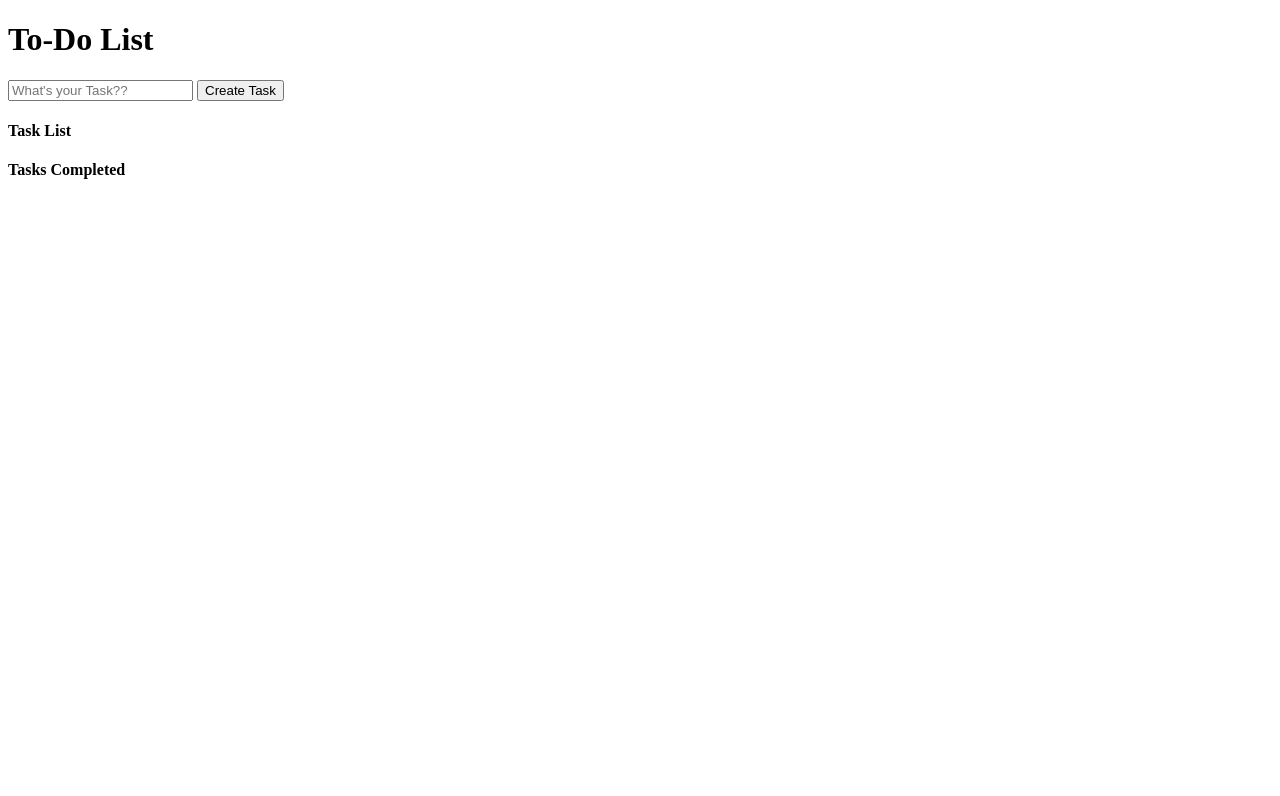
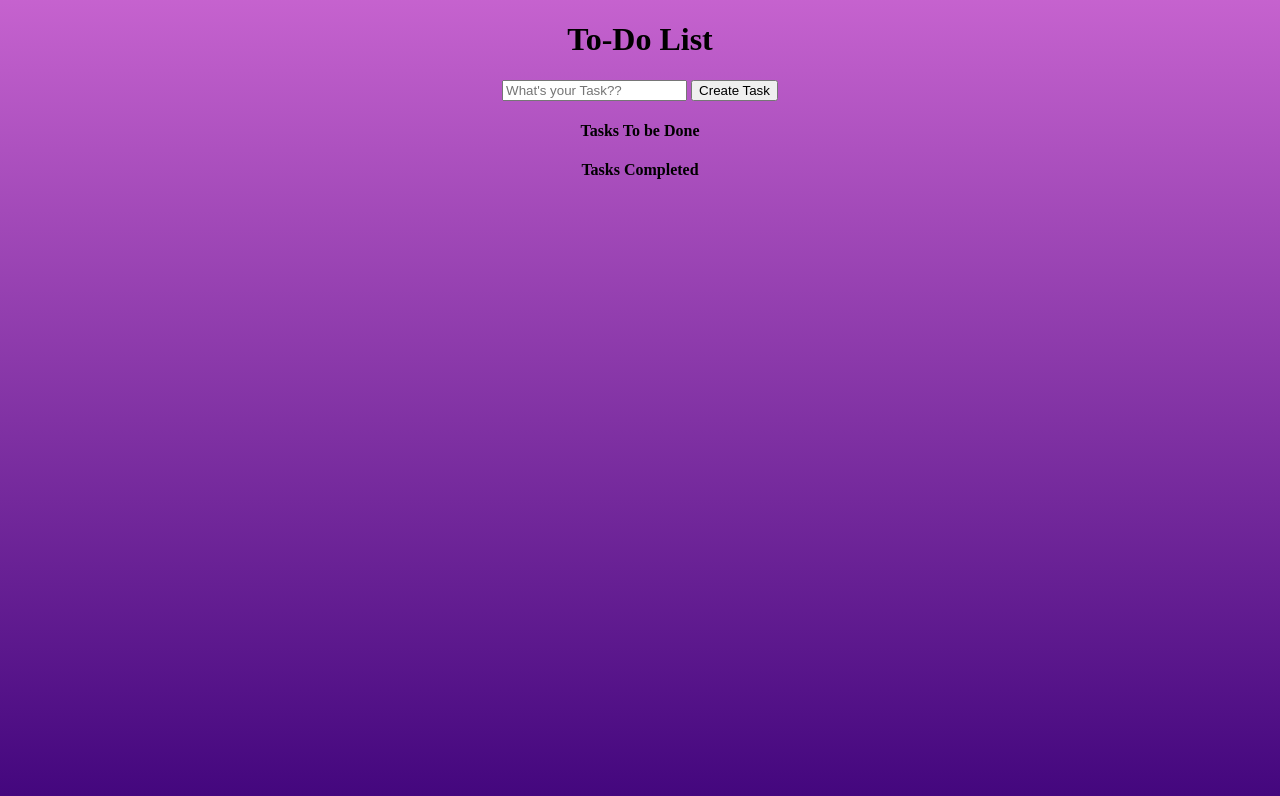
Before and after one commit to ranaashutosh31/To-Do-List-WebApp, a plain HTML site: page index.html in a window 1280 px wide. Drawn offline with Linux system fonts and the light colour scheme.

Commit message:
Add files via upload

```diff
--- a/index.html
+++ b/index.html
@@ -5,6 +5,8 @@
     <meta http-equiv="X-UA-Compatible" content="IE=edge">
     <meta name="viewport" content="width=device-width, initial-scale=1.0">
     <title>Document</title>
+<!-- SELF CSS -->
+    <link rel="stylesheet" href="stylesheet.css">
 </head>
 <body>
 <!-- HEADING -->
@@ -21,13 +23,13 @@
         </section>
 <!-- TASK LIST -->
         <section class="task-list">
-            <h4>Task List</h4>
+            <h4>Tasks To be Done</h4>
             <div id="tasks">
 
             </div>
         </section>
 <!-- TASKS COMPLETED -->
-        <section>
+        <sectio class="comp-list">
             <h4>Tasks Completed</h4>
              <div id="comp_task">
 
--- /dev/null
+++ b/stylesheet.css
@@ -0,0 +1,17 @@
+body{
+    background: linear-gradient(rgb(183, 59, 194,0.8), rgb(60, 0, 121,0.99));
+    background-repeat: no-repeat;
+    height: 100vh;
+}
+h1{
+    text-align: center;
+}
+.task-entry{
+    text-align: center;
+}
+.task-list{
+    text-align: center;
+}
+.comp-list{
+    text-align: center;
+}
```
